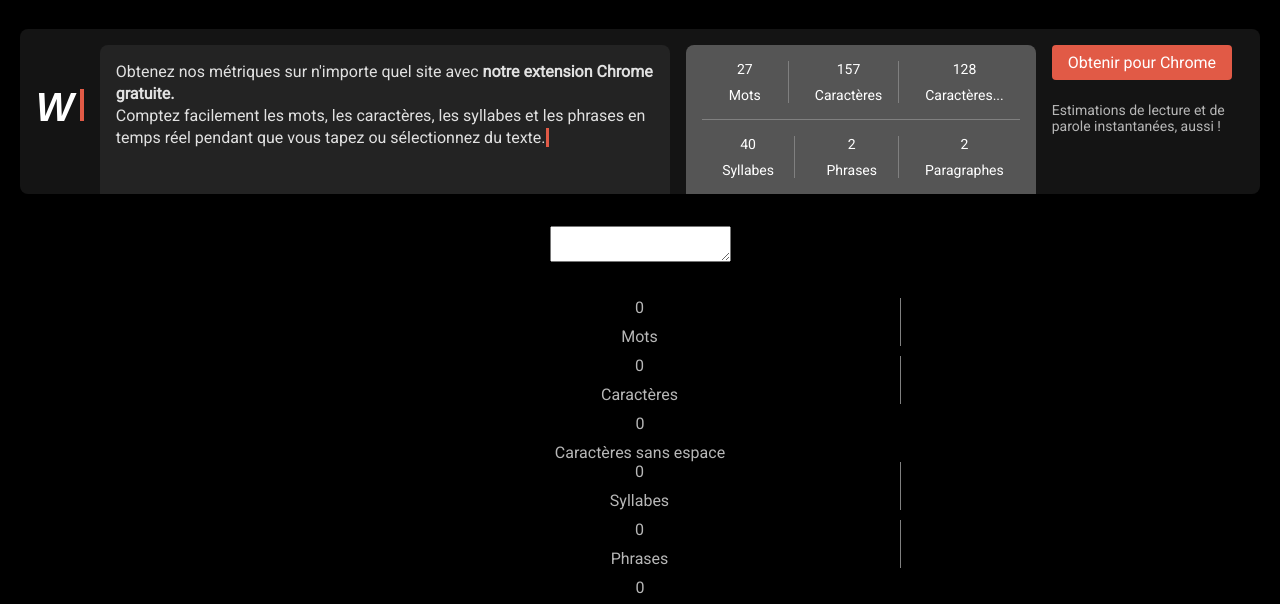
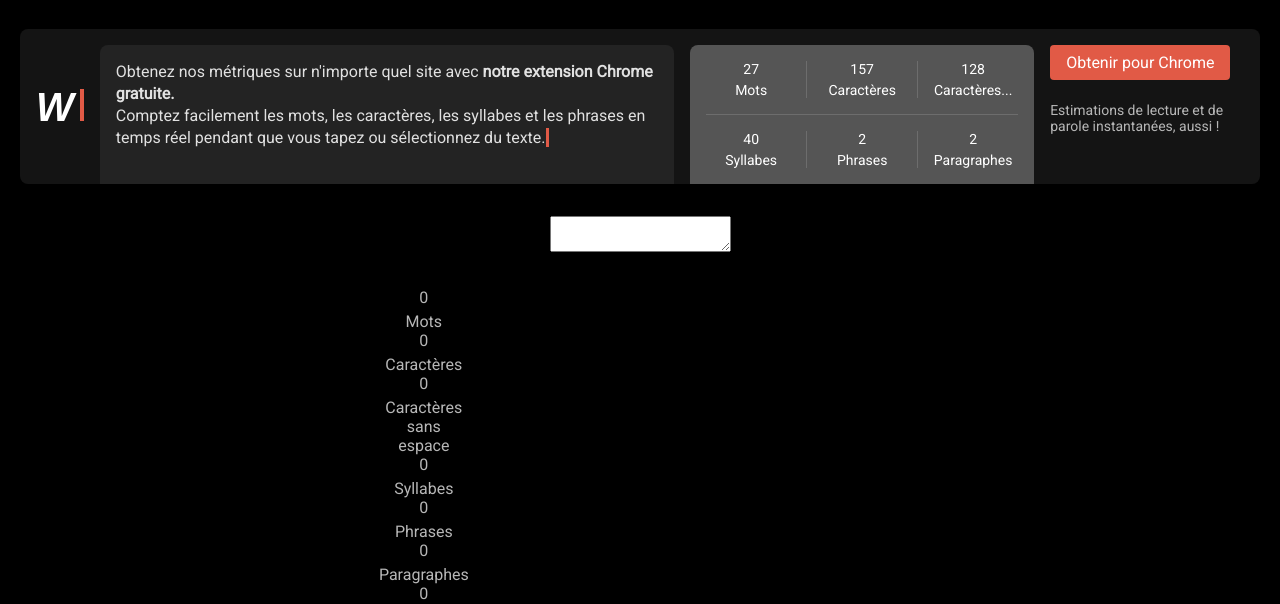
Before and after one commit to WXN77509/word-counter, a plain HTML site: page index.html in a window 1280 px wide. Shown: the part 165-769 px from the top of the page. Drawn offline with Linux system fonts and the light colour scheme; a script that the page names is missing.

Commit message:
third commit

```diff
--- a/index.html
+++ b/index.html
@@ -37,24 +37,29 @@
                             <dt>27</dt>
                             <dd>Mots</dd>
                         </div>
+                        <hr>
                         <div>
                             <dt>157</dt>
                             <dd>Caractères</dd>
                         </div>
+                        <hr>
                         <div>
                             <dt>128</dt>
                             <dd>Caractères...</dd>
                         </div>
                     </dl>
+                    <hr id="separator">
                     <dl>
                         <div>
                             <dt>40</dt>
                             <dd>Syllabes</dd>
                         </div>
+                        <hr>
                         <div>
                             <dt>2</dt>
                             <dd>Phrases</dd>
                         </div>
+                        <hr>
                         <div>
                             <dt>2</dt>
                             <dd>Paragraphes</dd>
--- a/styles.css
+++ b/styles.css
@@ -146,8 +146,9 @@ article section {
     border-top-left-radius: 8px;
     border-top-right-radius: 8px;
     padding: 1rem;
-    max-width: 350px;
-    width: 100%;
+    max-width: 370px;
+    width: auto;
+    margin: 0 auto;
     font-size: 14px;
 }
 
@@ -155,34 +156,43 @@ article section dl {
     display: flex;
     flex-direction: row;
     margin-bottom: 1rem;
+    gap: 10px;
 }
 
 article section dl:last-of-type {
-    border-top: 1px solid grey;
     padding: 1rem 0 0 0;
     margin-bottom: 0;
 }
 
 dl {
-    display: flex;
-    flex-direction: column;
     width:100%;
-    gap: 10px;
     margin: 0;
 }
 
+hr {
+    border: none;
+    background-color: rgb(255, 255, 255, 0.14);
+    width: 1px;
+    height: 100%;
+    margin: 0;
+    align-self: center;
+}
+
+hr#separator {
+    background-color: rgb(255, 255, 255, 0.14);
+    height: 1px;
+    width: 100%;
+}
+
 dl div {
-    flex: 1;
+    width: 90px;
     display: flex;
     flex-direction: column;
     align-items: center;
-    gap: 10px;
+    gap: 5px;
     margin: 0;
-    border-right: 1px solid grey;
-    padding: 0 1rem 0 1rem;
+    padding: 0 1rem;
 }
-
-dl div:last-of-type {border-right: none;}
 
 dt,dd {
     text-align: center;
```
